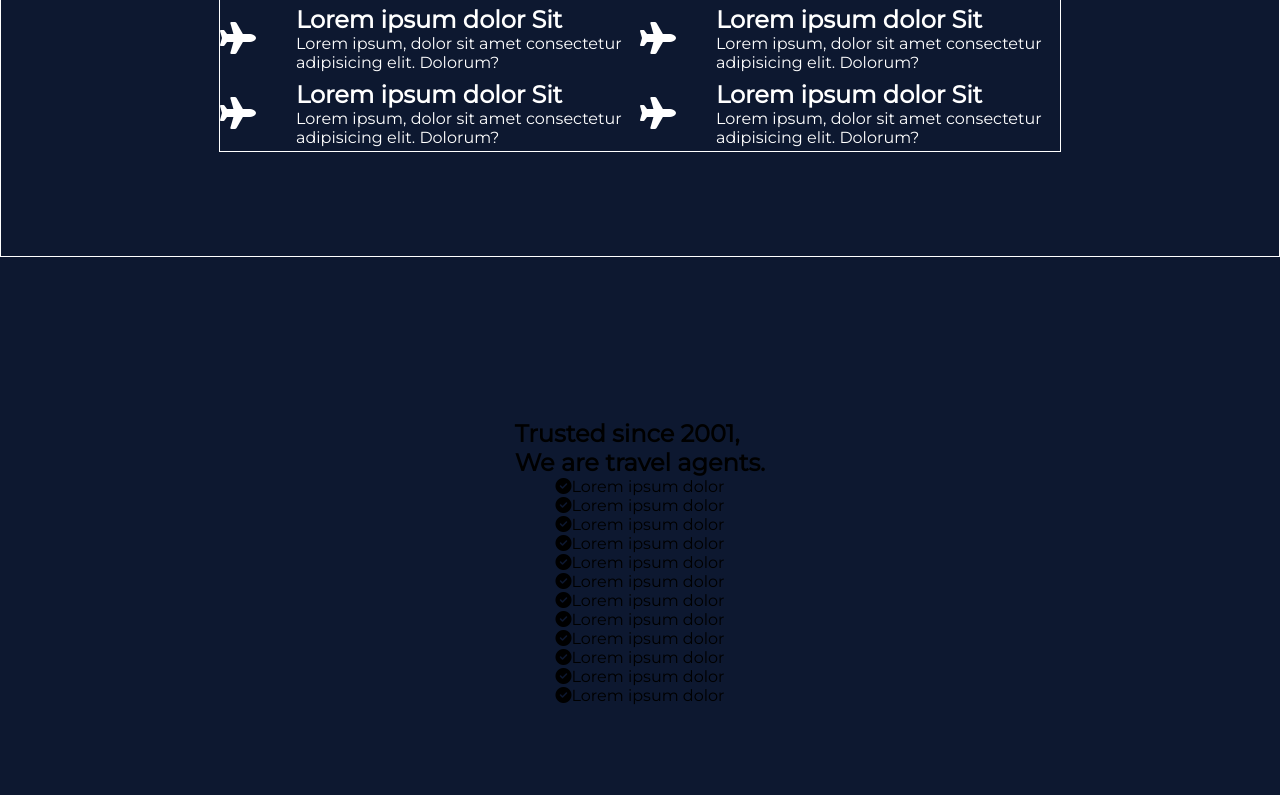
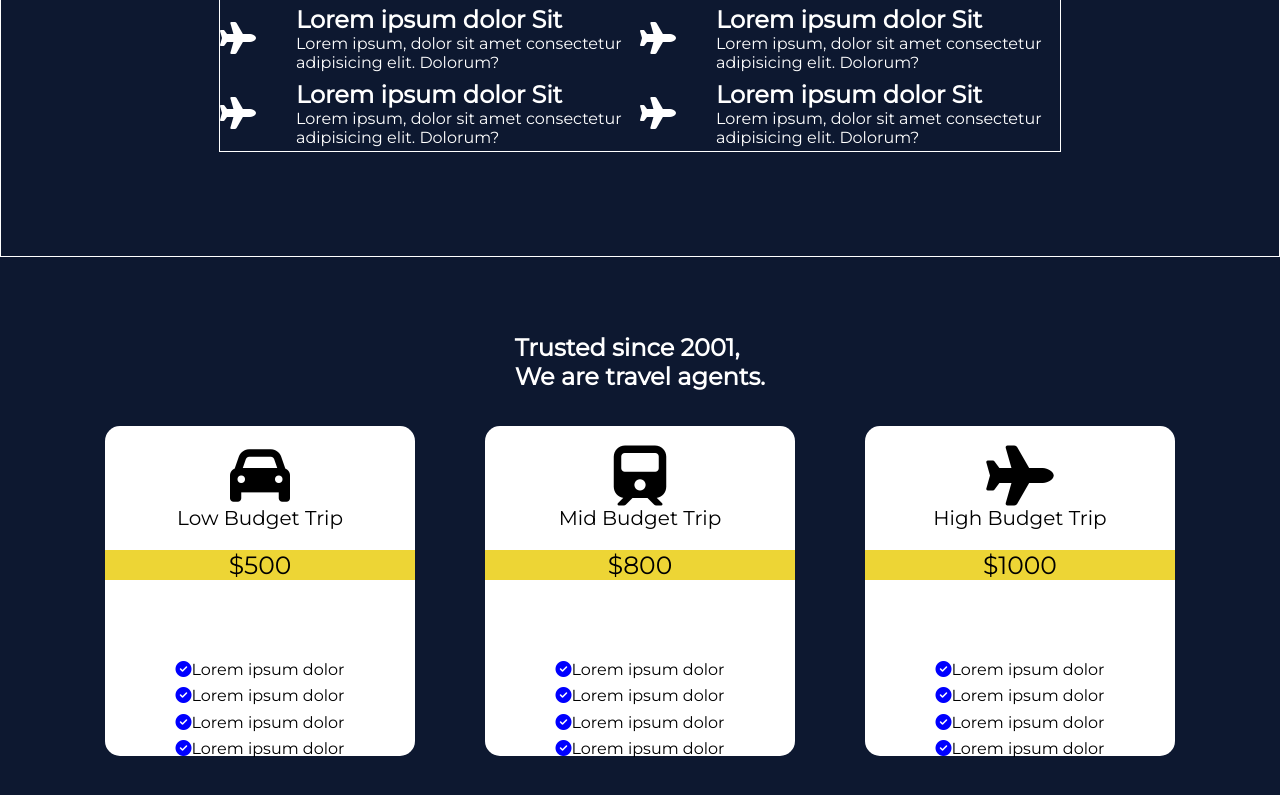
Before and after one commit to CcharlotteHh/booking_site, a plain HTML site: page index.html in a window 1280 px wide. Shown: the part 1732-2527 px from the top of the page. Drawn offline with Linux system fonts and the light colour scheme.

Commit message:
card page almost done

```diff
--- a/css/style.css
+++ b/css/style.css
@@ -43,7 +43,7 @@ header {
   align-items: center;
   flex-direction: column;
 }
-
+/*find hotels begin*/
 .find-hotels {
   width: 100%;
   max-width: 1280px;
@@ -64,6 +64,7 @@ header {
   display: flex;
   flex-direction: column;
 }
+/*find hotels end*/
 
 .article-1 {
   width: 100%;
@@ -86,7 +87,7 @@ header {
   height: 100%;
   object-fit: cover;
 }
-
+/*our best begin*/
 .our-best {
   width: 100%;
   max-width: 1280px;
@@ -127,6 +128,7 @@ header {
   align-items: center;
 }
 
+/*our best end*/
 .services-list {
   height: 300px;
   width: 955px;
@@ -134,7 +136,9 @@ header {
   margin-top: 55px;
 }
 
+/*trusted since begin*/
 .trusted-since {
+ color: white;
   width: 100%;
   max-width: 1280px;
   height: 9.24%;
@@ -142,9 +146,66 @@ header {
   flex-direction: column;
   align-items: center;
   justify-content: center;
+  background-image: ;
 }
 
 .card-container {
   display: flex;
   flex-direction: row;
 }
+
+.card{
+    color: black;
+    height: 330px;
+    width: 310px;
+    border-radius: 15px;
+    background-color: #fff;
+    margin: 35px;
+    display: flex;
+    flex-direction: column;
+    align-items: center;
+
+}
+
+.icon{
+    height:100px;
+    width:310px;
+    display: flex;
+    justify-content:center;
+    align-items: center;
+    margin-top: 20px;
+}
+
+.icon i{
+    font-size: 60px;
+
+}
+
+.card-title{
+    margin-bottom: 20px;
+    font-size: 20px;
+}
+
+.price-yellow{
+    width:100%;
+    background-color: var(--yellow);
+    display: flex;
+    justify-content: center;
+    align-items: center;
+    font-size: 25px;
+
+}
+
+.card-list{
+    margin: 80px 0px;
+    margin-bottom: 0 auto;
+
+}
+
+.card-list li{
+    margin-bottom: 7.5px;
+}
+
+.card-list i {
+    color: blue;
+}
--- a/index.html
+++ b/index.html
@@ -139,9 +139,9 @@
             </h1>
             <div class="card-container">
                 <div class="card">
-                    <div class="icon"></div>
-                    <div class="card-title"></div>
-                    <div class="price-yellow"></div>
+                    <div class="icon"><i class="fa-solid fa-car"></i></div>
+                    <div class="card-title">Low Budget Trip</div>
+                    <div class="price-yellow">$500</div>
                     <ul class="card-list">
                         <li><i class="fas fa-check-circle"></i>Lorem ipsum dolor</li>
                         <li><i class="fas fa-check-circle"></i>Lorem ipsum dolor</li>
@@ -149,32 +149,30 @@
                         <li><i class="fas fa-check-circle"></i>Lorem ipsum dolor</li>
                     </ul>
                 </div>
+                <div class="card">
+                  <div class="icon"><i class="fa-solid fa-train"></i></div>
+                  <div class="card-title">Mid Budget Trip</div>
+                  <div class="price-yellow">$800</div>
+                  <ul class="card-list">
+                      <li><i class="fas fa-check-circle"></i>Lorem ipsum dolor</li>
+                      <li><i class="fas fa-check-circle"></i>Lorem ipsum dolor</li>
+                      <li><i class="fas fa-check-circle"></i>Lorem ipsum dolor</li>
+                      <li><i class="fas fa-check-circle"></i>Lorem ipsum dolor</li>
+                  </ul>
+              </div>
+              <div class="card">
+                <div class="icon"><i class="fa-solid fa-plane"></i></div>
+                <div class="card-title">High Budget Trip</div>
+                <div class="price-yellow">$1000</div>
+                <ul class="card-list">
+                    <li><i class="fas fa-check-circle"></i>Lorem ipsum dolor</li>
+                    <li><i class="fas fa-check-circle"></i>Lorem ipsum dolor</li>
+                    <li><i class="fas fa-check-circle"></i>Lorem ipsum dolor</li>
+                    <li><i class="fas fa-check-circle"></i>Lorem ipsum dolor</li>
+                </ul>
             </div>
-            <div class="card-container">
-                <div class="card">
-                    <div class="icon"></div>
-                    <div class="card-title"></div>
-                    <div class="price-yellow"></div>
-                    <ul class="card-list">
-                        <li><i class="fas fa-check-circle"></i>Lorem ipsum dolor</li>
-                        <li><i class="fas fa-check-circle"></i>Lorem ipsum dolor</li>
-                        <li><i class="fas fa-check-circle"></i>Lorem ipsum dolor</li>
-                        <li><i class="fas fa-check-circle"></i>Lorem ipsum dolor</li>
-                    </ul>
-                </div>
             </div>
-            <div class="card-container">
-                <div class="card">
-                    <div class="icon"></div>
-                    <div class="card-title"></div>
-                    <div class="price-yellow"></div>
-                    <ul class="card-list">
-                        <li><i class="fas fa-check-circle"></i>Lorem ipsum dolor</li>
-                        <li><i class="fas fa-check-circle"></i>Lorem ipsum dolor</li>
-                        <li><i class="fas fa-check-circle"></i>Lorem ipsum dolor</li>
-                        <li><i class="fas fa-check-circle"></i>Lorem ipsum dolor</li>
-                    </ul>
-                </div>
+
             </div>
 
         </section>
```
